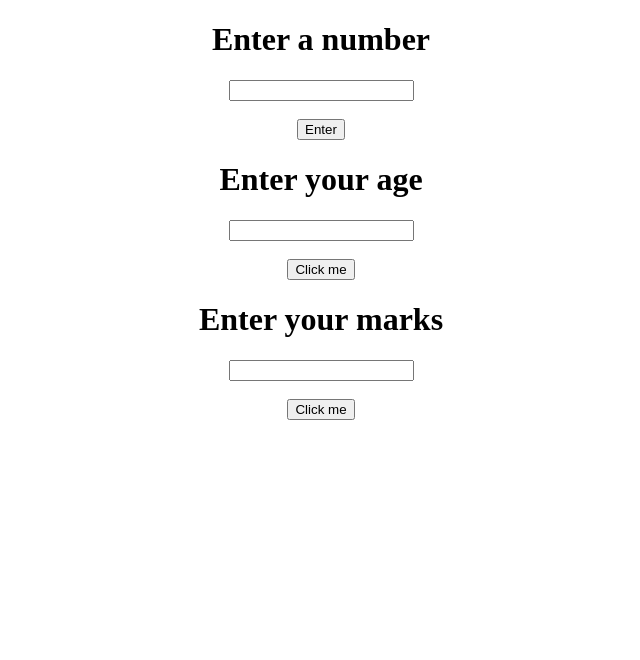
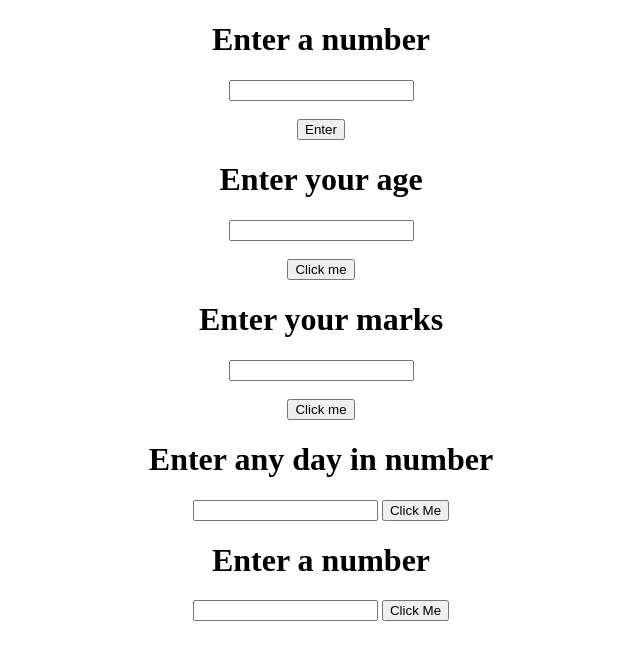
Before and after one commit to taman18/Practice, a plain HTML site: page index.html in a window 1280 px wide. Shown: the whole page, without its empty margins (319-959 px from the left). Drawn offline with Linux system fonts and the light colour scheme.

Commit message:
4th commit

```diff
--- a/index.html
+++ b/index.html
@@ -27,6 +27,18 @@
             <button onclick="find_marks()">Click me</button><br>
             <p id="display_marks"></p>
         </div>
+        <div id="main">
+            <h1>Enter any day in number</h1>
+            <input type="text" id="week_btn">
+            <button onclick="find_week()" >Click Me</button>
+            <p id="week"></p>
+        </div>
+        <div id="main">
+            <h1>Enter a number</h1>
+            <input type="number" id="odd_even">
+            <button onclick="find_odd()" >Click Me</button>
+            <p id="even"></p>
+        </div>
     <script src="script.js"></script>
 </body>
 </html>
--- a/script.js
+++ b/script.js
@@ -92,15 +92,127 @@ let num;
         }
     }
 
-if(Symbol("abc")===Symbol("abc"))
-{
-    console.log("abc");
-}
-else
-    console.log("nitesh");
+// if(Symbol("abc")===Symbol("abc"))
+// {
+//     console.log("abc");
+// }
+// else
+//     console.log("nitesh");
 
-    console.log(typeof(Symbol));
+//     console.log(typeof(Symbol));
 
-    const a=new String("divya")
-    console.log(a);
-    //  Ternery operator
+//     const a=new String("divya")
+//     console.log(a);
+
+
+// switch statements
+    // let s;
+    // function find_week(){
+    // s=document.getElementById("week_btn").value;
+    // console.log(s);
+    // switch(s)
+    // {
+    //     case "1":
+    //     {
+    //         alert("monday");
+    //         document.getElementById("week").innerHTML="monday";
+    //         break;
+    //     }
+    //     case "2":
+    //     {
+    //         alert("Tuesday");
+    //         document.getElementById("week").innerHTML="Tuesday";
+    //         break;
+    //     }
+    //     case "3":
+    //     {
+    //         alert("Wednesday");
+    //         document.getElementById("week").innerHTML="Wednesday";
+    //         break;
+    //     }
+    //     case "4":
+    //     {
+    //         alert("Thrusday");
+    //         document.getElementById("week").innerHTML="Thursday";
+    //         break;
+    //     }
+    //     case "5":
+    //     {
+    //         alert("Friday");
+    //         document.getElementById("week").innerHTML="Friday";
+    //         break;
+    //     }
+    //     case "6":
+    //     {
+    //         alert("Saturday");
+    //         document.getElementById("week").innerHTML="Saturday";
+    //         break;
+    //     }
+    //     case "7":
+    //         {
+    //             alert("sunday");
+    //             document.getElementById("week").innerHTML="Sunday";
+    //             break;
+    //         }
+    //         default:
+    //             alert("please enter correct option!!!!");
+    //             document.getElementById("week").innerHTML="Please enter correct option!!!";
+
+    // }
+    // }
+
+        // Ternary operator
+        // find the number is odd or even using ternary operator
+        let e;
+        function find_odd(){
+        e=document.getElementById("odd_even").value;
+
+        e%2===0 ? alert("even") : alert("odd");
+        }
+
+
+    // 05/01/2024
+    // Differene between let var and const
+    // var x=10;
+    // console.log(x);
+    // function practice()
+    // {
+    //      x=20;
+    //     console.log(x);
+    // }
+    // practice();
+    // console.log(x);
+
+    // let x=100;
+    // console.log(x);
+    // function practice()
+    // {
+    //        let x=20;
+    //     console.log(x);
+    // }
+    // practice();
+    // console.log(x);
+
+
+    // const x=100;
+    // console.log(x);
+    // function practice()
+    // {
+    //     console.log(x);
+    // }
+    // practice();
+
+
+    // Arrays in javascript
+    // 1st way
+    let name1=[10,82,43,48,54,32];
+    // 2nd way
+    let name2=new Array(10,82,21,49);
+    console.log(name1);
+    console.log(name2);
+    // Methods of array
+    console.log(name1.push(32));  //return length of array
+    console.log(name1.unshift(21));   //return length of array
+    console.log(name2.pop());
+    console.log(name2.shift());
+    console.log(name1);
```
